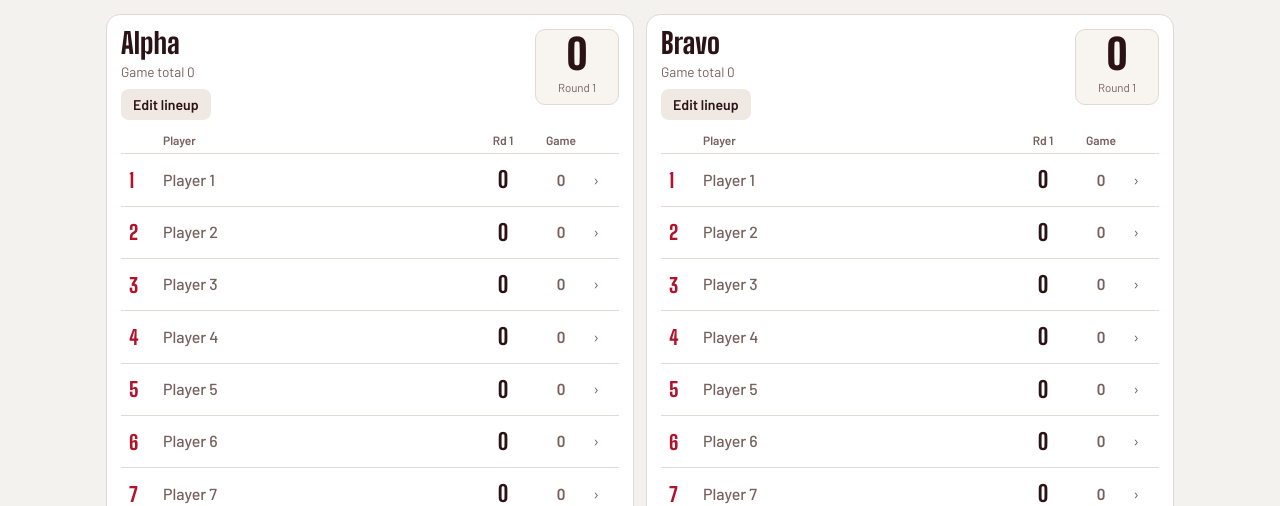
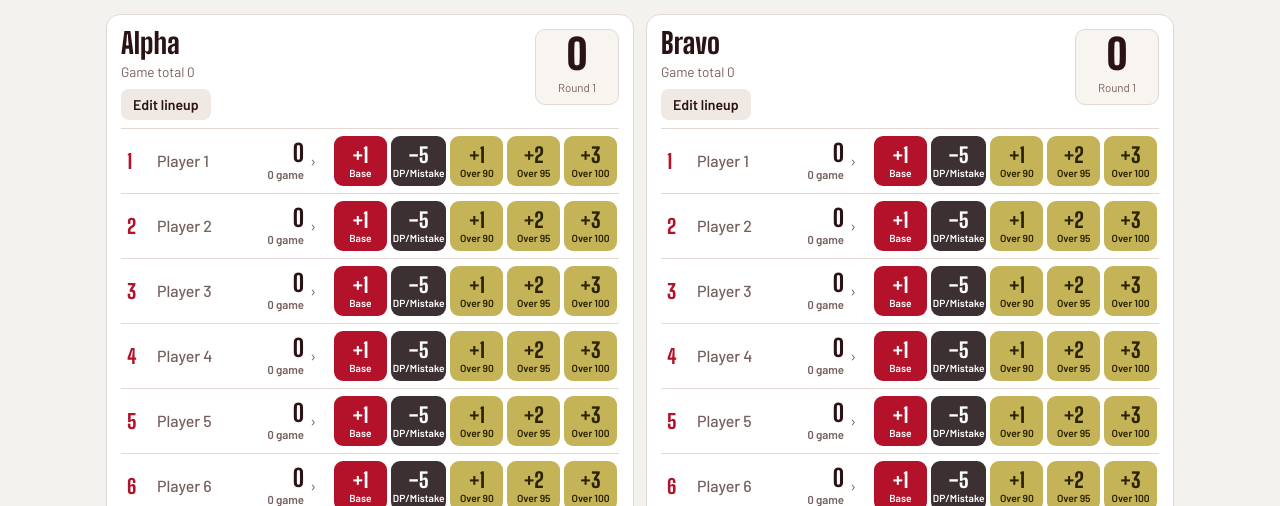
Before and after one commit to huntermize17/Point-Game-Scoring, a plain HTML site: page index.html in a window 1280 px wide. Shown: the part 294-800 px from the top of the page. Drawn offline with Linux system fonts and the light colour scheme.

Commit message:
Add files via upload

```diff
--- a/index.html
+++ b/index.html
@@ -43,7 +43,7 @@
 :root[data-theme="sun"] .team,:root[data-theme="sun"] .rbtn,:root[data-theme="sun"] .tablewrap,
 :root[data-theme="sun"] details,:root[data-theme="sun"] .rtot{border-width:2px}
 :root[data-theme="sun"] .stepper button,:root[data-theme="sun"] .velo button,:root[data-theme="sun"] .ghost,
-:root[data-theme="sun"] .editbtn{border:2px solid #000}
+:root[data-theme="sun"] .editbtn,:root[data-theme="sun"] .q{border:2px solid #000}
 :root[data-theme="sun"] .gtot,:root[data-theme="sun"] .row .sub,:root[data-theme="sun"] th,
 :root[data-theme="sun"] .prow .pg,:root[data-theme="sun"] .lhead{font-weight:700}
 :root[data-theme="sun"] .prow .pn.unnamed{color:#333}
@@ -97,22 +97,30 @@ h1{font-family:var(--display);font-weight:900;font-size:clamp(2.4rem,8vw,3.6rem)
 .neg{color:var(--bad)}
 
 /* Lineup */
-.lhead,.prow{display:grid;grid-template-columns:28px 1fr 52px 52px 18px;align-items:center;gap:6px}
-.lhead{font-size:.75rem;color:var(--muted);font-weight:600;padding:4px 8px}
-.lhead span:nth-child(3),.lhead span:nth-child(4){text-align:center}
 .lineup{list-style:none;margin:0;padding:0;border-top:1px solid var(--line)}
 .lineup>li{border-bottom:1px solid var(--line)}
-.prow{width:100%;padding:10px 8px;text-align:left;min-height:50px}
+.lineup>li.isopen{background:var(--panel2)}
+.pline{display:flex;flex-wrap:wrap;align-items:center;gap:2px 8px;padding:6px 2px}
+.prow{flex:1 1 170px;min-width:0;display:grid;grid-template-columns:24px minmax(0,1fr) auto 12px;align-items:center;gap:6px;padding:6px 4px;min-height:46px;text-align:left;border-radius:8px}
 .prow .num{font-family:var(--display);font-weight:800;font-size:1.25rem;color:var(--field)}
 .prow .pn{font-weight:600;overflow:hidden;text-overflow:ellipsis;white-space:nowrap}
 .prow .pn.unnamed{color:var(--muted);font-weight:500}
-.prow .pr,.prow .pg{text-align:center;font-variant-numeric:tabular-nums}
-.prow .pr{font-family:var(--display);font-weight:800;font-size:1.4rem}
-.prow .pg{color:var(--muted);font-weight:600}
+.prow .pts{text-align:right;line-height:1;font-variant-numeric:tabular-nums}
+.prow .pts b{display:block;font-family:var(--display);font-weight:800;font-size:1.5rem}
+.prow .pts small{font-size:.72rem;color:var(--muted);font-weight:600}
 .prow .chev{color:var(--muted);transition:transform .15s}
-.prow[aria-expanded="true"]{background:var(--panel2)}
 .prow[aria-expanded="true"] .chev{transform:rotate(90deg)}
 @media (prefers-reduced-motion:reduce){.prow .chev{transition:none}}
+.qb{flex:1 1 250px;display:grid;grid-template-columns:repeat(5,1fr);gap:4px}
+.q{height:50px;border-radius:9px;font-family:var(--display);font-weight:800;font-size:1.3rem;line-height:1;padding:0 2px}
+.q small{display:block;font-family:var(--ui);font-weight:600;font-size:.64rem;margin-top:2px;white-space:nowrap}
+.q.base{background:var(--field);color:#fff}
+.q.pen{background:var(--pen);color:#fff}
+.q.vel{background:var(--bulb);color:var(--bulb-ink)}
+.q:active{transform:scale(.95)}
+.flash{animation:flash .5s ease-out}
+@keyframes flash{0%{background:color-mix(in srgb,var(--bulb) 45%,transparent)}100%{background:transparent}}
+@media (prefers-reduced-motion:reduce){.flash{animation:none}.q:active{transform:none}}
 .pctl{background:var(--panel2);padding:2px 10px 12px}
 .row{display:grid;grid-template-columns:1fr auto;align-items:center;gap:10px;padding:8px 0;border-top:1px solid var(--line)}
 .row:first-child{border-top:0}
@@ -353,13 +361,20 @@ function renderTeams(){
         <button class="addp" data-act="addp" ${team.players.length>=MAXP?'disabled':''}>+ Add player</button>
       </div>`;
     } else {
-      body = `<div class="lhead"><span></span><span>Player</span><span>Rd ${r+1}</span><span>Game</span><span></span></div>
-      <ol class="lineup">${team.players.map((_,i)=>{
+      body = `<ol class="lineup">${team.players.map((_,i)=>{
         const isOpen = open.t===t && open.i===i;
-        const pr = pRound(r,t,i), pg = pGame(t,i);
-        return `<li><button class="prow" data-act="open" data-p="${i}" aria-expanded="${isOpen}">
-          <span class="num">${i+1}</span><span class="pn${named(t,i)?'':' unnamed'}">${esc(pName(t,i))}</span>
-          <span class="pr${neg(pr)}">${pr}</span><span class="pg${neg(pg)}">${pg}</span><span class="chev" aria-hidden="true">›</span></button>
+        const pr = pRound(r,t,i), pg = pGame(t,i), n = esc(pName(t,i));
+        return `<li data-p="${i}" class="${isOpen?'isopen':''}"><div class="pline">
+          <button class="prow" data-act="open" aria-expanded="${isOpen}" aria-label="${n}: ${pr} this round, ${pg} game. Show corrections">
+            <span class="num">${i+1}</span><span class="pn${named(t,i)?'':' unnamed'}">${n}</span>
+            <span class="pts"><b class="${pr<0?'neg':''}">${pr}</b><small>${pg} game</small></span><span class="chev" aria-hidden="true">›</span></button>
+          <div class="qb">
+            <button class="q base" data-act="b+" aria-label="Add a base for ${n}">+1<small>Base</small></button>
+            <button class="q pen" data-act="p+" aria-label="DP or base running mistake for ${n}, minus 5">−5<small>DP/Mistake</small></button>
+            <button class="q vel" data-act="v1" aria-label="Exit speed over 90 for ${n}, plus 1">+1<small>Over 90</small></button>
+            <button class="q vel" data-act="v2" aria-label="Exit speed over 95 for ${n}, plus 2">+2<small>Over 95</small></button>
+            <button class="q vel" data-act="v3" aria-label="Exit speed over 100 for ${n}, plus 3">+3<small>Over 100</small></button>
+          </div></div>
           ${isOpen?controls(t,i):''}</li>`;
       }).join("")}</ol>`;
     }
@@ -478,6 +493,7 @@ document.getElementById("teams").addEventListener("click",e=>{
   }
   if(!msg){ history.pop(); return; }
   save(); render(); toast(msg);
+  const li = document.querySelector(`[data-team="${t}"] li[data-p="${i}"] .pline`); if(li) li.classList.add("flash");
 });
 
 document.getElementById("teams").addEventListener("input",e=>{
```
